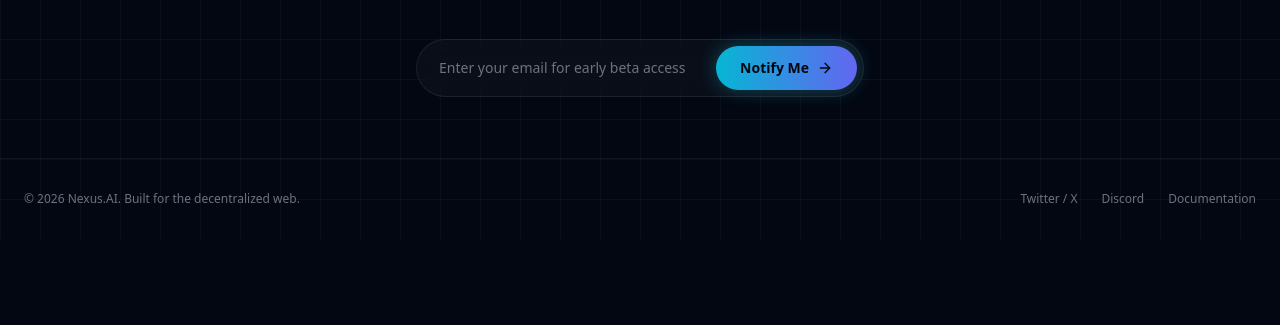
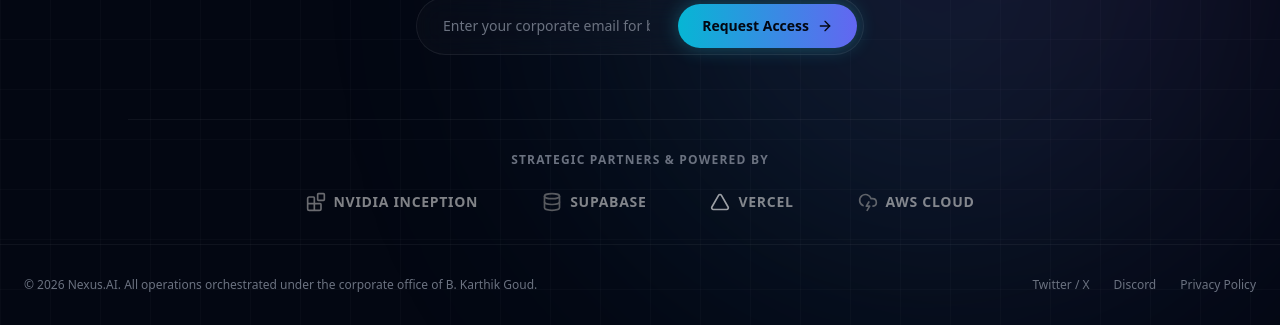
Before and after one commit to karthikgoud79/karthik-website, a plain HTML site: page index.html in a window 1280 px wide. Shown: the part 561-886 px from the top of the page. Before the commit the page ends 800 px from the top, so only its background shows below. Drawn offline with nearby package versions, Linux system fonts and the light colour scheme.

Commit message:
Refine styles and content in index.html
Updated styles and content for improved aesthetics and clarity.

```diff
--- a/index.html
+++ b/index.html
@@ -10,30 +10,30 @@
     <script src="https://unpkg.com/lucide@latest"></script>
     <style>
         @keyframes pulse-slow {
-            0%, 100% { opacity: 0.4; transform: scale(1); }
-            50% { opacity: 0.8; transform: scale(1.05); }
+            0%, 100% { opacity: 0.3; transform: scale(1); }
+            50% { opacity: 0.6; transform: scale(1.08); }
         }
         .animate-pulse-slow {
             animation: pulse-slow 8s infinite ease-in-out;
         }
         .bg-grid {
-            background-size: 40px 40px;
+            background-size: 50px 50px;
             background-image:
-                linear-gradient(to right, rgba(255,255,255,0.03) 1px, transparent 1px),
-                linear-gradient(to bottom, rgba(255,255,255,0.03) 1px, transparent 1px);
+                linear-gradient(to right, rgba(255,255,255,0.02) 1px, transparent 1px),
+                linear-gradient(to bottom, rgba(255,255,255,0.02) 1px, transparent 1px);
         }
         .glass {
-            background: rgba(255, 255, 255, 0.03);
-            backdrop-filter: blur(12px);
-            -webkit-backdrop-filter: blur(12px);
-            border: 1px solid rgba(255, 255, 255, 0.08);
+            background: rgba(255, 255, 255, 0.02);
+            backdrop-filter: blur(16px);
+            -webkit-backdrop-filter: blur(16px);
+            border: 1px solid rgba(255, 255, 255, 0.07);
         }
     </style>
 </head>
 <body class="bg-[#030712] text-gray-100 font-sans min-h-screen flex flex-col justify-between overflow-x-hidden relative bg-grid">
 
-    <!-- AI Cyber Glow Background Effect -->
-    <div class="absolute top-1/4 left-1/2 -translate-x-1/2 -translate-y-1/2 w-[500px] h-[500px] bg-gradient-to-r flow-from-cyan-500 to-fuchsia-500 rounded-full blur-[120px] opacity-40 pointer-events-none animate-pulse-slow"></div>
+    <!-- AI Cyber Glow Background Effects -->
+    <div class="absolute top-1/4 left-1/2 -translate-x-1/2 -translate-y-1/2 w-[600px] h-[600px] bg-gradient-to-tr from-cyan-500/30 to-fuchsia-500/30 rounded-full blur-[130px] pointer-events-none animate-pulse-slow"></div>
 
     <!-- Header / Navbar -->
     <header class="w-full max-w-7xl mx-auto px-6 py-6 flex justify-between items-center z-10">
@@ -46,15 +46,17 @@
         </a>
     </header>
 
-    <!-- Main Content -->
-    <main class="flex-grow flex flex-col items-center justify-center px-4 text-center z-10 my-12">
-        <!-- Status Badge -->
-        <div class="inline-flex items-center gap-2 glass px-4 py-1.5 rounded-full text-xs font-medium tracking-wide text-cyan-400 mb-6 border-cyan-500/20 shadow-[0_0_15px_rgba(34,211,238,0.1)]">
-            <span class="w-2 h-2 rounded-full bg-cyan-400 animate-ping"></span>
-            NEURAL NETWORK INITIALIZING
+    <!-- Main Content Area -->
+    <main class="flex-grow flex flex-col items-center justify-center px-4 text-center z-10 my-8">
+
+        <!-- Leadership / Chairman Badge -->
+        <div class="inline-flex items-center gap-2 glass px-4 py-2 rounded-full text-xs font-medium tracking-wide border-white/10 mb-6 backdrop-blur-md">
+            <i data-lucide="shield-check" class="w-4 h-4 text-fuchsia-400"></i>
+            <span class="text-gray-400">Under the Leadership of Chairman</span>
+            <span class="text-white font-semibold bg-gradient-to-r from-fuchsia-400 to-cyan-400 bg-clip-text text-transparent">B. Karthik Goud</span>
         </div>
 
-        <!-- Heading -->
+        <!-- Main Heading -->
         <h1 class="text-4xl md:text-7xl font-extrabold tracking-tight max-w-4xl mx-auto leading-tight">
             The Next Evolution of <br>
             <span class="bg-gradient-to-r from-cyan-400 via-indigo-400 to-fuchsia-500 bg-clip-text text-transparent">
@@ -62,12 +64,12 @@
             </span>
         </h1>
 
-        <p class="mt-6 text-gray-400 max-w-xl text-base md:text-lg logic-prose">
-            We are building an autonomous AI ecosystem designed to accelerate your workflow. Zero prompts. Infinite possibilities.
+        <p class="mt-6 text-gray-400 max-w-xl text-base md:text-lg">
+            An autonomous AI ecosystem designed to accelerate enterprise workflows. Zero prompts. Infinite structural possibilities.
         </p>
 
         <!-- Countdown Timer -->
-        <div class="grid grid-cols-4 gap-3 md:gap-6 my-10 max-w-md w-full">
+        <div class="grid grid-cols-4 gap-3 md:gap-6 my-8 max-w-md w-full">
             <div class="glass p-3 md:p-4 rounded-2xl">
                 <div id="days" class="text-2xl md:text-4xl font-bold text-white">00</div>
                 <div class="text-[10px] md:text-xs uppercase tracking-widest text-gray-500 mt-1">Days</div>
@@ -86,27 +88,50 @@
             </div>
         </div>
 
-        <!-- Email Notify Input -->
-        <form class="w-full max-w-md flex flex-col sm:flex-row gap-2 p-1.5 glass rounded-2xl sm:rounded-full focus-within:border-cyan-500/50 transition-all duration-300">
+        <!-- Email Notify Form -->
+        <form class="w-full max-w-md flex flex-col sm:flex-row gap-2 p-1.5 glass rounded-2xl sm:rounded-full focus-within:border-cyan-500/50 transition-all duration-300 mb-16">
             <input
                 type="email"
-                placeholder="Enter your email for early beta access"
+                placeholder="Enter your corporate email for beta access"
                 required
-                class="bg-transparent px-4 py-3 text-sm text-white focus:outline-none flex-grow placeholder-gray-500 rounded-full"
+                class="bg-transparent px-5 py-3 text-sm text-white focus:outline-none flex-grow placeholder-gray-500 rounded-full"
             >
             <button type="submit" class="bg-gradient-to-r from-cyan-500 to-indigo-500 hover:from-cyan-400 hover:to-indigo-400 text-gray-950 font-semibold px-6 py-3 rounded-xl sm:rounded-full text-sm transition-all duration-300 flex items-center justify-center gap-2 shadow-[0_0_20px_rgba(34,211,238,0.3)]">
-                Notify Me <i data-lucide="arrow-right" class="w-4 h-4"></i>
+                Request Access <i data-lucide="arrow-right" class="w-4 h-4"></i>
             </button>
         </form>
+
+        <!-- Partners / Powered By Section -->
+        <div class="w-full max-w-5xl mx-auto border-t border-white/5 pt-8 px-4">
+            <p class="text-xs font-semibold tracking-widest text-gray-500 uppercase mb-6">Strategic Partners & Powered By</p>
+            <div class="flex flex-wrap items-center justify-center gap-8 md:gap-16 opacity-60 grayscale hover:grayscale-0 transition-all duration-500">
+                <!-- Partner 1 -->
+                <div class="flex items-center gap-2 font-bold text-sm tracking-wider text-gray-300">
+                    <i data-lucide="blocks" class="w-5 h-5 text-cyan-400"></i> NVIDIA INCEPTION
+                </div>
+                <!-- Partner 2 -->
+                <div class="flex items-center gap-2 font-bold text-sm tracking-wider text-gray-300">
+                    <i data-lucide="database" class="w-5 h-5 text-indigo-400"></i> SUPABASE
+                </div>
+                <!-- Partner 3 -->
+                <div class="flex items-center gap-2 font-bold text-sm tracking-wider text-gray-300">
+                    <i data-lucide="triangle" class="w-5 h-5 text-white"></i> VERCEL
+                </div>
+                <!-- Partner 4 -->
+                <div class="flex items-center gap-2 font-bold text-sm tracking-wider text-gray-300">
+                    <i data-lucide="cloud-lightning" class="w-5 h-5 text-fuchsia-400"></i> AWS CLOUD
+                </div>
+            </div>
+        </div>
     </main>
 
     <!-- Footer -->
     <footer class="w-full max-w-7xl mx-auto px-6 py-8 flex flex-col sm:flex-row justify-between items-center gap-4 text-xs text-gray-500 border-t border-white/5 z-10">
-        <div>&copy; 2026 Nexus.AI. Built for the decentralized web.</div>
+        <div>&copy; 2026 Nexus.AI. All operations orchestrated under the corporate office of B. Karthik Goud.</div>
         <div class="flex gap-6">
             <a href="#" class="hover:text-cyan-400 transition-colors">Twitter / X</a>
             <a href="#" class="hover:text-cyan-400 transition-colors">Discord</a>
-            <a href="#" class="hover:text-cyan-400 transition-colors">Documentation</a>
+            <a href="#" class="hover:text-cyan-400 transition-colors">Privacy Policy</a>
         </div>
     </footer>
 
```
